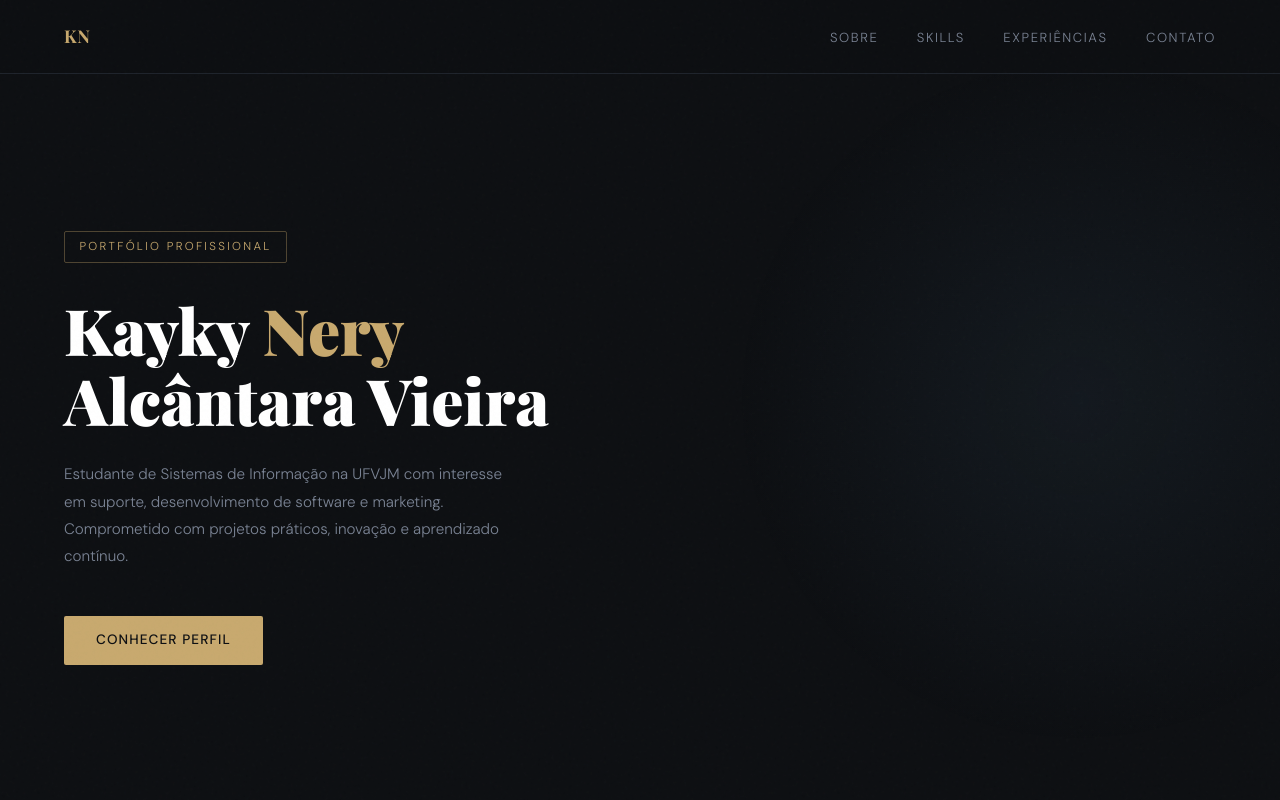
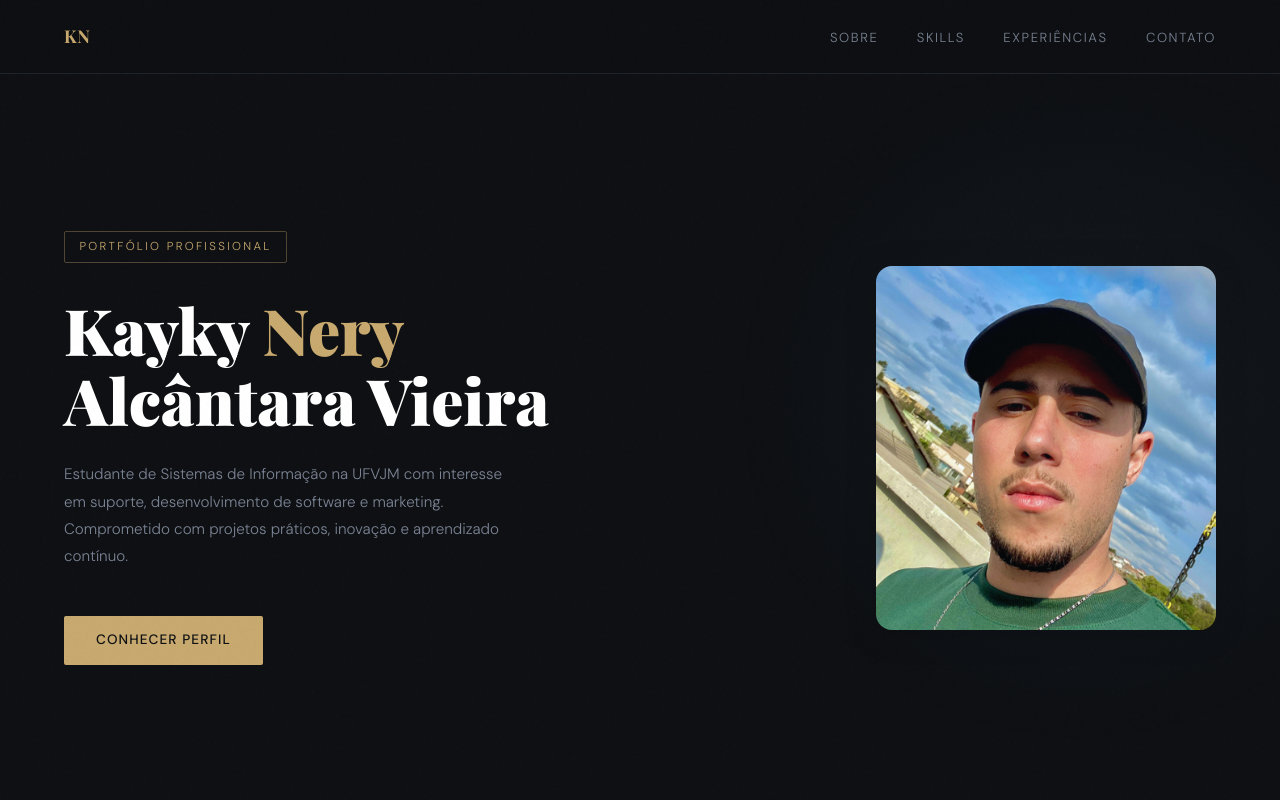
Before and after one commit to KaykyNery/portfolio-kayky-nery, a plain HTML site: page index.html in a window 1280 px wide. Shown: the top 800 px of the page. Drawn offline with nearby package versions, Linux system fonts and the light colour scheme.

Commit message:
feat: add hero image to the homepage

```diff
--- a/index.html
+++ b/index.html
@@ -33,6 +33,9 @@
     <div class="hero-ctas">
       <a class="hero-cta" href="#sobre">Conhecer perfil</a>
     </div>
+  </div>
+  <div class="hero-image">
+    <img src="Screenshot_2.png" />
   </div>
 </section>
 
```
Also changed, not shown: Screenshot_2.png (added).
